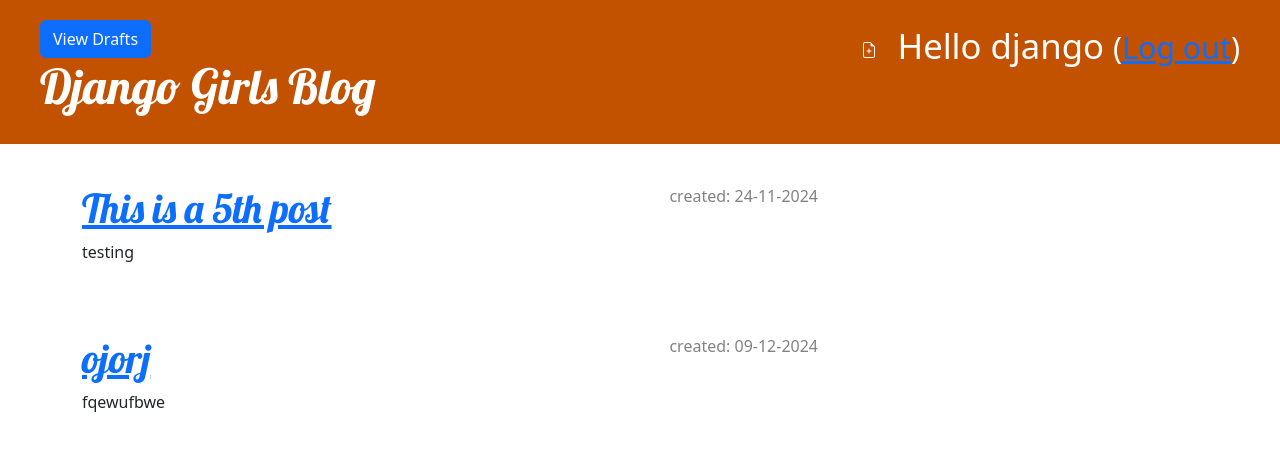
After one commit to nmartinez71/django-sdev, a Django app: page /drafts/ in a window 1280 px wide. The commit adds this page. Shown: the top 451 px of the page. Run offline with Django 5.2, Linux system fonts and the light colour scheme; a user stored in the database is signed in; data comes from the database, SQL or seed files in the repository; both versions use the stored data as it was after the commit.

Commit message:
Added more, Commenting,

```diff
--- a/blog/admin.py
+++ b/blog/admin.py
@@ -1,4 +1,6 @@
 from django.contrib import admin
-from .models import Post
+from .models import Post, Comment
+
 
 admin.site.register(Post)
+admin.site.register(Comment)
--- a/blog/models.py
+++ b/blog/models.py
@@ -16,3 +16,17 @@ class Post(models.Model):
 
     def __str__(self):
         return self.title
+
+class Comment(models.Model):
+    post = models.ForeignKey('blog.Post', on_delete=models.CASCADE, related_name='comments')
+    author = models.CharField(max_length=200)
+    text = models.TextField()
+    created_date = models.DateTimeField(default=timezone.now)
+    approved_comment = models.BooleanField(default=False)
+
+    def approve(self):
+        self.approved_comment = True
+        self.save()
+
+    def __str__(self):
+        return self.text
--- a/blog/static/css/blog.css
+++ b/blog/static/css/blog.css
@@ -68,3 +68,7 @@ h4 {
     color: #FFFFFF;
     background-color: #C25100;
 }
+
+.comment {
+    margin: 20px 0px 20px 20px;
+}
--- a/blog/templates/blog/base.html
+++ b/blog/templates/blog/base.html
@@ -11,7 +11,7 @@
         <div class="page-header">
             {% if user.is_authenticated %}
                 <a href="{% url 'post_new' %}" class="top-menu"><span class="glyphicon glyphicon-plus"></span></a>
-                <a href="{% url 'post_draft_list' %}" class="top-menu"><span class="glyphicon glyphicon-edit"></span></a>
+                <a href="{% url 'post_draft_list' %}" class="btn btn-primary">View Drafts</a>
                 <p class="top-menu">Hello {{ user.username }} <small>(<a href="{% url 'logout' %}">Log out</a>)</small></p>
             {% else %}
                 <a href="{% url 'login' %}" class="top-menu"><span class="glyphicon glyphicon-lock"></span></a>
--- /dev/null
+++ b/blog/templates/blog/post_draft_list.html
@@ -0,0 +1,11 @@
+{% extends 'blog/base.html' %}
+
+{% block content %}
+    {% for post in posts %}
+        <div class="post">
+            <p class="date">created: {{ post.created_date|date:'d-m-Y' }}</p>
+            <h1><a href="{% url 'post_detail' pk=post.pk %}">{{ post.title }}</a></h1>
+            <p>{{ post.text|truncatechars:200 }}</p>
+        </div>
+    {% endfor %}
+{% endblock %}
--- a/blog/urls.py
+++ b/blog/urls.py
@@ -6,4 +6,8 @@ urlpatterns = [
     path('post/<int:pk>/', views.post_detail, name='post_detail'),
     path('post/new/', views.post_new, name='post_new'),
     path('post/<int:pk>/edit/', views.post_edit, name='post_edit'),
+    path('post/<int:pk>/publish/', views.post_publish, name='post_publish'),
+    path('post/<int:pk>/remove/', views.post_remove, name='post_remove'),
+    path('drafts/', views.post_draft_list, name='post_draft_list'),
+    path('post/<int:pk>/comment/', views.add_comment_to_post, name='add_comment_to_post'),
 ]
--- a/blog/views.py
+++ b/blog/views.py
@@ -4,6 +4,7 @@ from .models import Post
 from .forms import PostForm
 from django.shortcuts import redirect
 from django.contrib.auth.decorators import login_required
+from .forms import PostForm, CommentForm
 
 
 
@@ -23,13 +24,13 @@ def post_new(request):
         if form.is_valid():
             post = form.save(commit=False)
             post.author = request.user
-            post.published_date = timezone.now()
             post.save()
             return redirect('post_detail', pk=post.pk)
     else:
         form = PostForm()
     return render(request, 'blog/post_edit.html', {'form': form})
 
+@login_required
 def post_edit(request, pk):
     post = get_object_or_404(Post, pk=pk)
     if request.method == "POST":
@@ -37,9 +38,39 @@ def post_edit(request, pk):
         if form.is_valid():
             post = form.save(commit=False)
             post.author = request.user
-            post.published_date = timezone.now()
             post.save()
             return redirect('post_detail', pk=post.pk)
     else:
         form = PostForm(instance=post)
     return render(request, 'blog/post_edit.html', {'form': form})
+
+@login_required
+def post_draft_list(request):
+    posts = Post.objects.filter(published_date__isnull=True).order_by('created_date')
+    return render(request, 'blog/post_draft_list.html', {'posts': posts})
+
+@login_required
+def post_publish(request, pk):
+    post = get_object_or_404(Post, pk=pk)
+    if request.method=='POST':
+        post.publish()
+    return redirect('post_detail', pk=pk)
+
+def post_remove(request, pk):
+    post = get_object_or_404(Post, pk=pk)
+    if request.method=='POST':
+        post.delete()
+    return redirect('post_list')
+
+def add_comment_to_post(request, pk):
+    post = get_object_or_404(Post, pk=pk)
+    if request.method == "POST":
+        form = CommentForm(request.POST)
+        if form.is_valid():
+            comment = form.save(commit=False)
+            comment.post = post
+            comment.save()
+            return redirect('post_detail', pk=post.pk)
+    else:
+        form = CommentForm()
+    return render(request, 'blog/add_comment_to_post.html', {'form': form})
```
Also changed, not shown: blog/forms.py (+7 -1 lines), blog/templates/blog/add_comment_to_post.html (added, +9 -0 lines), blog/templates/blog/post_detail.html (+25 -4 lines), blog/templates/blog/post_list.html (+8 -5 lines), blog/migrations/0002_comment.py (added), db.sqlite3.
